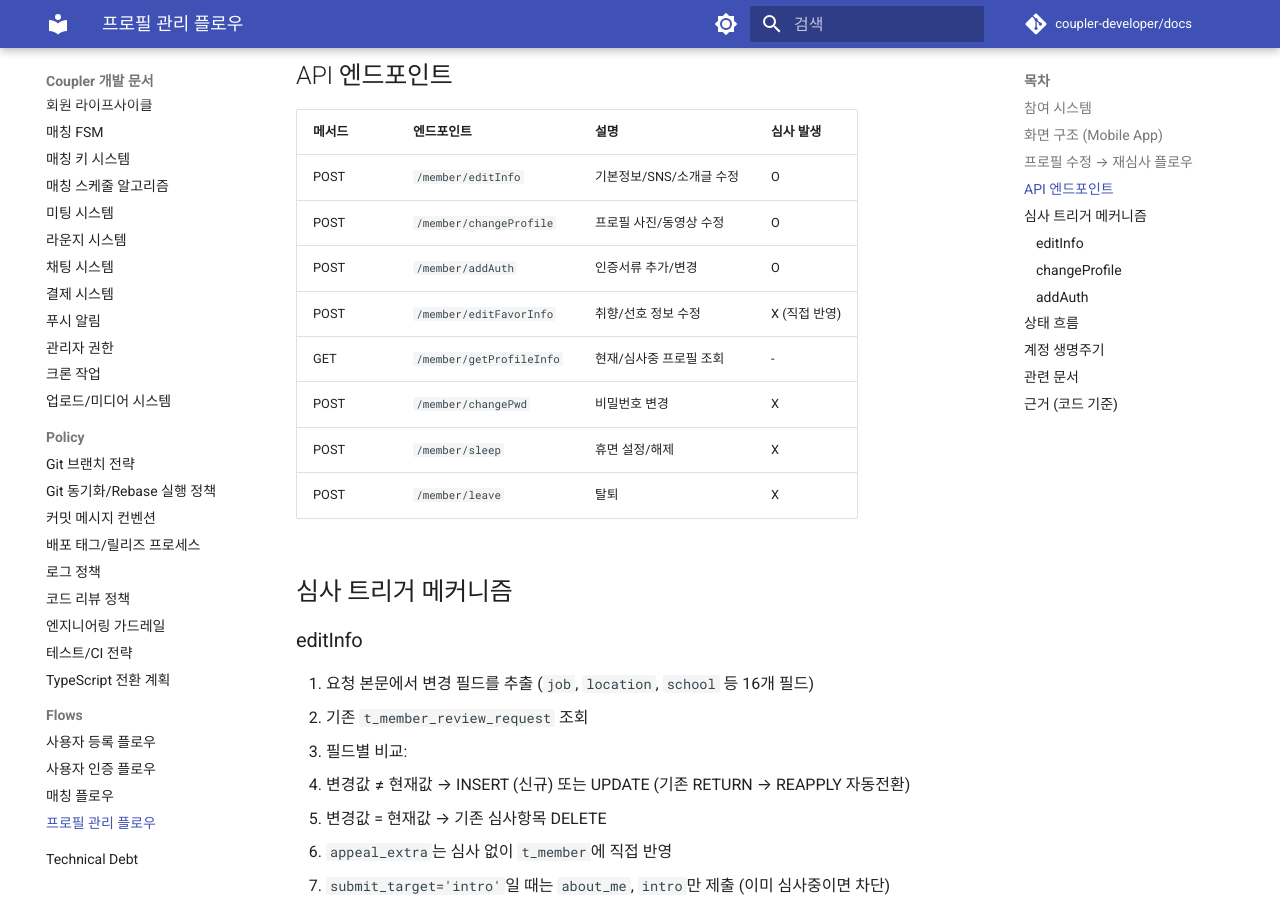
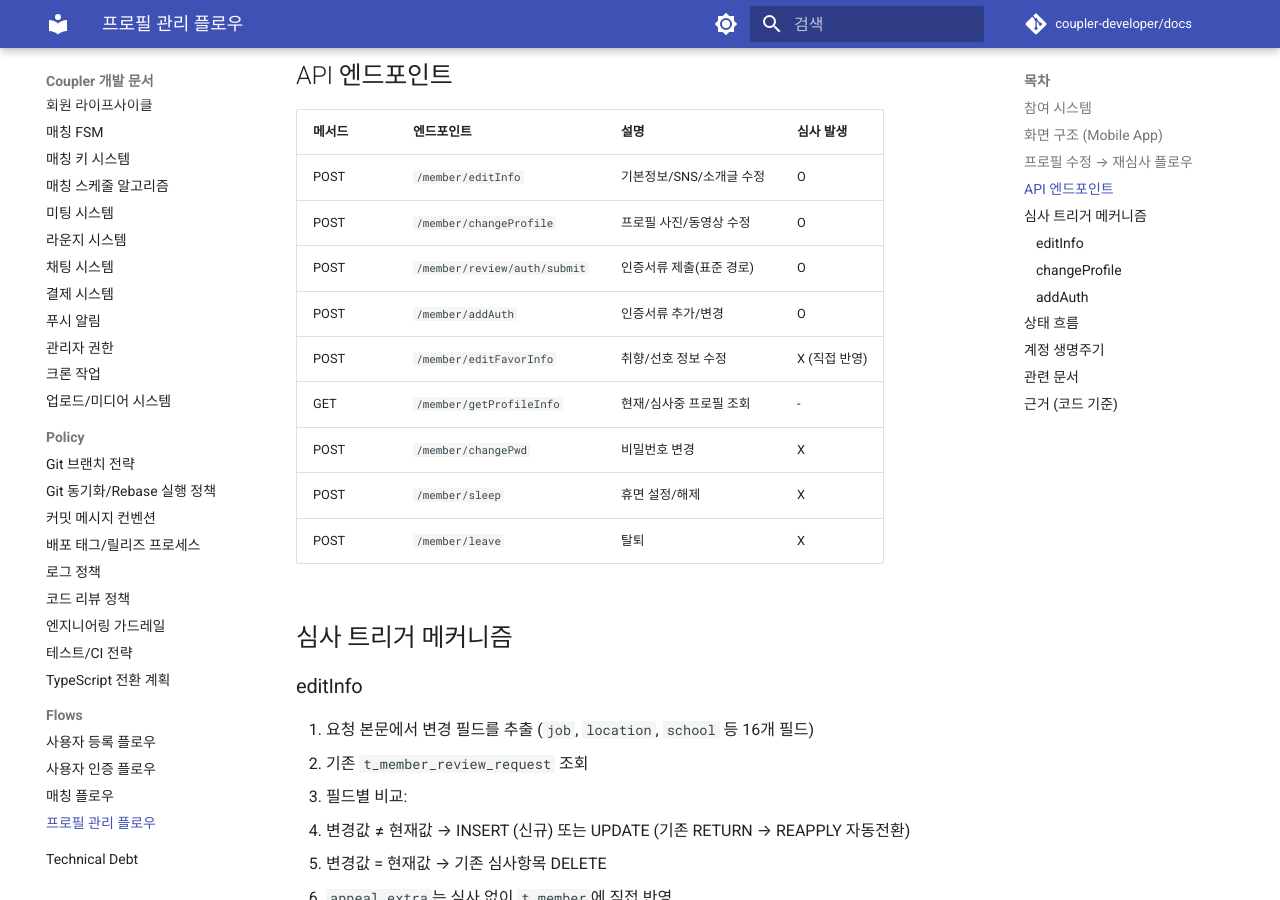
Before and after one commit to coupler-developer/docs, an MkDocs documentation site: the page built from content/flows/cross-project/profile-management-flow.md, in a window 1280 px wide and 900 px high, scrolled down 1281 px. Built offline with MkDocs 1.6.1 and Material for MkDocs 9.7.7, drawn with Linux system fonts in a browser that asks for light colours; comment, search, counter and statistics services are not loaded.

Commit message:
docs(flow): add standard auth review submit endpoint

```diff
--- a/content/flows/cross-project/profile-management-flow.md
+++ b/content/flows/cross-project/profile-management-flow.md
@@ -57,6 +57,7 @@ sequenceDiagram
 | ------ | ---------------------- | ---------------------- | --------- |
 | POST   | `/member/editInfo`     | 기본정보/SNS/소개글 수정 | O         |
 | POST   | `/member/changeProfile`| 프로필 사진/동영상 수정   | O         |
+| POST   | `/member/review/auth/submit` | 인증서류 제출(표준 경로) | O |
 | POST   | `/member/addAuth`      | 인증서류 추가/변경        | O         |
 | POST   | `/member/editFavorInfo`| 취향/선호 정보 수정       | X (직접 반영) |
 | GET    | `/member/getProfileInfo`| 현재/심사중 프로필 조회  | -         |
```
